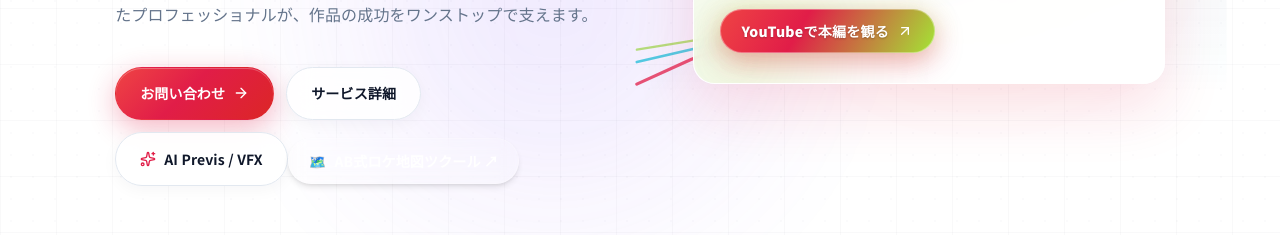
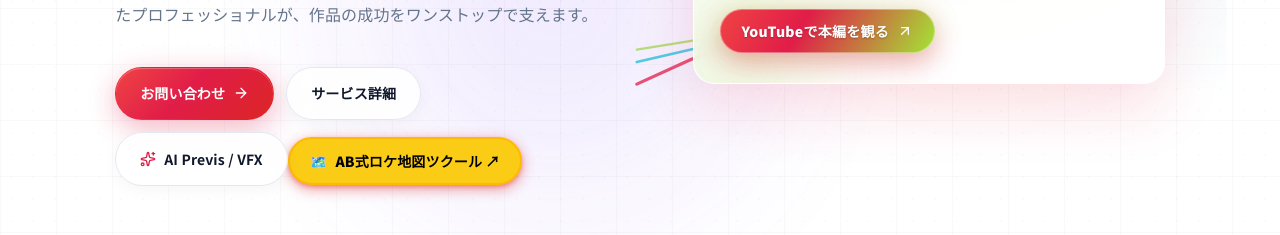
Before and after one commit to almondbagger-web/almondbagger-site, a Next.js app: page / in a window 1280 px wide. Shown: the part 1000-1235 px from the top of the page. Built offline with nearby package versions, Linux system fonts and the light colour scheme.

Commit message:
Update AB-shiki map tool button to yellow with black text and red shadow

```diff
--- a/src/components/Hero.tsx
+++ b/src/components/Hero.tsx
@@ -80,8 +80,17 @@ export default function Hero() {
                 <Sparkles className="h-4 w-4 text-brand" />
                 AI Previs / VFX
               </a>
-              <a href="https://map.almondbagger.com/" target="_blank" rel="noopener noreferrer" className="inline-flex items-center gap-2 px-5 py-3 rounded-full text-sm font-bold bg-white/10 hover:bg-white/20 text-white border border-white/20 backdrop-blur transition-all shadow-md hover:scale-105">
-                <span>🗺️</span> AB式ロケ地図ツクール ↗
+              <a
+                href="https://map.almondbagger.com/"
+                target="_blank"
+                rel="noopener noreferrer"
+                className="inline-flex items-center gap-2 px-5 py-3 rounded-full text-sm font-extrabold bg-[#FACC15] hover:bg-[#EAB308] text-black border-2 border-amber-400 transition-all transform hover:scale-105 active:scale-95"
+                style={{
+                  boxShadow: "0 4px 14px 0 rgba(220, 38, 38, 0.45), 0 2px 4px 0 rgba(220, 38, 38, 0.3)"
+                }}
+              >
+                <span>🗺️</span>
+                <span>AB式ロケ地図ツクール ↗</span>
               </a>
             </Bounce>
           </div>
```
